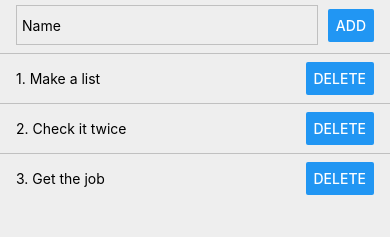
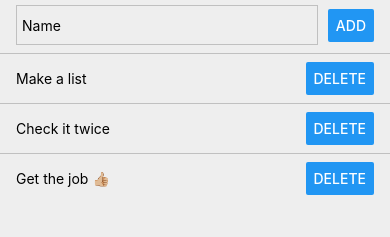
Before and after one commit to pareshmeb/compono-react-native-test, a React Native app: screen / in a window 390 px wide. Shown: the part 127-364 px from the top of the page. Built offline with nearby package versions, Linux system fonts and the light colour scheme.

Commit message:
Default items

```diff
--- a/src/components/Todos.tsx
+++ b/src/components/Todos.tsx
@@ -40,7 +40,7 @@ function compare( a: Item, b: Item ) {
 }
 
 export const Todos = () => {
-  const defaultSet = sample.map((title, index) => ({ key: index.toString(), title })).sort(compare);
+  const defaultSet = sample.map((title, index) => ({ key: index.toString(), title }));
   const [items, setItems] = useState<Item[]>(defaultSet);
 
   const addItem = (item: string) => {
--- a/src/data/sample.ts
+++ b/src/data/sample.ts
@@ -1,5 +1,5 @@
 export const sample = [
-  '1. Make a list',
-  '2. Check it twice',
-  '3. Get the job'
+  'Make a list',
+  'Check it twice',
+  'Get the job 👍🏼'
 ];
```
